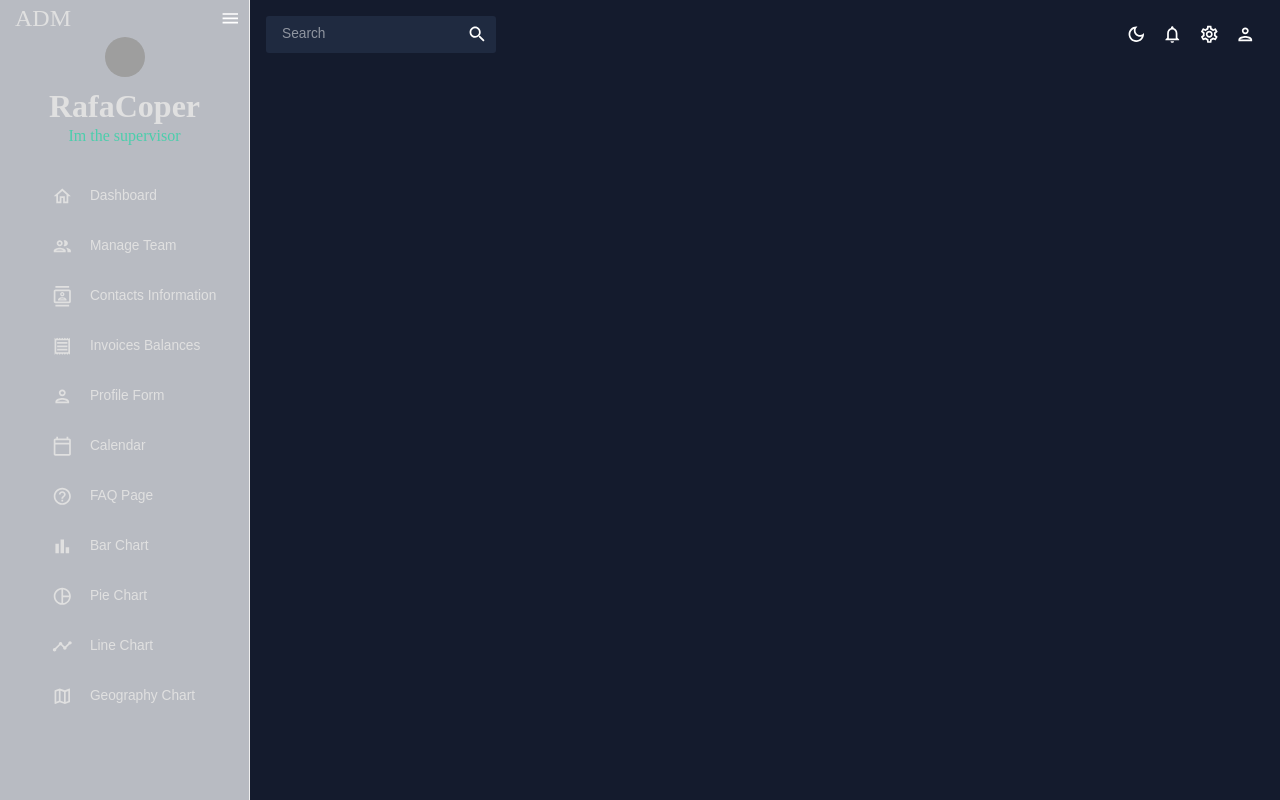
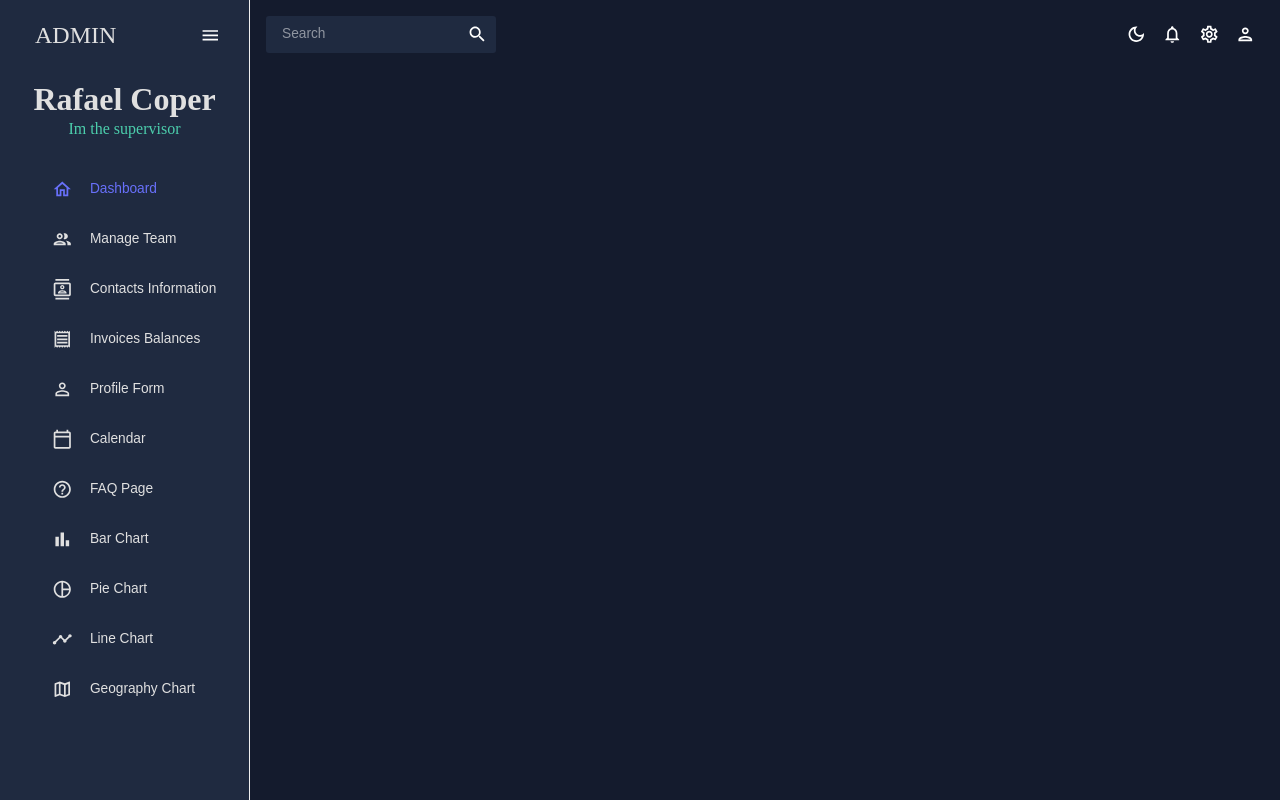
Before and after one commit to rafacoper/dashboard-pro, a React (Create React App) app: page / in a window 1280 px wide. Built offline with nearby package versions, Linux system fonts and the light colour scheme; grey boxes are pictures that could not be loaded.

Commit message:
Retirei foto do sidebar. Vai ficar sem por enquanto

```diff
--- a/src/components/CollapsedMenu.jsx
+++ /dev/null
@@ -1,26 +0,0 @@
-import { Box, IconButton, Typography, useTheme } from "@mui/material";
-import MenuOutlinedIcon from '@mui/icons-material/MenuOutlined';
-import { tokens } from "../theme";
-
-const CollapsedMenu = ({ setIsCollapsed }) => {
-  const theme = useTheme();
-  const colors = tokens(theme.palette.mode);
-
-  return (
-    <Box
-      display="flex"
-      justifyContent="space-between"
-      alignItems="center"
-      ml="15px"
-    >
-      <Typography variant="h3" color={colors.grey[100]}>
-        ADM
-      </Typography>
-      <IconButton onClick={() => setIsCollapsed((prev) => !prev)}>
-        <MenuOutlinedIcon />
-      </IconButton>
-    </Box>
-  );
-};
-
-export default CollapsedMenu;
--- a/src/components/ExpandedMenu.jsx
+++ /dev/null
@@ -1,36 +0,0 @@
-import { Box, Typography, useTheme } from "@mui/material";
-import Avatar from '@mui/material/Avatar';
-import { tokens } from "../theme";
-
-const ExpandedMenu = () => {
-  const theme = useTheme();
-  const colors = tokens(theme.palette.mode);
-
-  return (
-    <Box mb="25px">
-      <Box display="flex" justifyContent="center" alignItems="center">
-        <Avatar
-          alt="profile-user"
-          sx={{ width: 40, heigh: 40 }}
-          src={`../../public/assets/rfl-sprr.png`}
-          style={{ cursor: "pointer", borderRadius: "50%" }}
-        />
-      </Box>
-      <Box textAlign="center">
-        <Typography
-          variant="h2"
-          color={colors.grey[100]}
-          fontWeight="bold"
-          sx={{ m: "10px 0 0 0" }}
-        >
-          RafaCoper
-        </Typography>
-        <Typography variant="h5" color={colors.greenAccent[500]}>
-          Im the supervisor
-        </Typography>
-      </Box>
-    </Box>
-  );
-};
-
-export default ExpandedMenu;
--- a/src/scenes/global/Sidebar.jsx
+++ b/src/scenes/global/Sidebar.jsx
@@ -1,27 +1,34 @@
 import { useState } from "react";
-import { Sidebar, Menu } from "react-pro-sidebar";
-import { Box, useTheme } from "@mui/material";
-import HomeOutlinedIcon from '@mui/icons-material/HomeOutlined';
-import PeopleOutlinedIcon from '@mui/icons-material/PeopleOutlined';
-import ContactsOutlinedIcon from '@mui/icons-material/ContactsOutlined';
-import ReceiptOutlinedIcon from '@mui/icons-material/ReceiptOutlined';
-import PersonOutlinedIcon from '@mui/icons-material/PersonOutlined';
-import CalendarTodayOutlinedIcon from '@mui/icons-material/CalendarTodayOutlined';
-import HelpOutlineOutlinedIcon from '@mui/icons-material/HelpOutlineOutlined';
-import BarChartOutlinedIcon from '@mui/icons-material/BarChartOutlined';
-import PieChartOutlineOutlinedIcon from '@mui/icons-material/PieChartOutlineOutlined';
-import TimelineOutlinedIcon from '@mui/icons-material/TimelineOutlined';
-import MapOutlinedIcon from '@mui/icons-material/MapOutlined';
-import CollapsedMenu from "../../components/CollapsedMenu";
-import ExpandedMenu from "../../components/ExpandedMenu";
+import { Sidebar, Menu, sidebarClasses, menuClasses, MenuItem } from "react-pro-sidebar";
+import { Box, IconButton, Typography, useTheme } from "@mui/material";
+import HomeOutlinedIcon from "@mui/icons-material/HomeOutlined";
+import PeopleOutlinedIcon from "@mui/icons-material/PeopleOutlined";
+import ContactsOutlinedIcon from "@mui/icons-material/ContactsOutlined";
+import ReceiptOutlinedIcon from "@mui/icons-material/ReceiptOutlined";
+import PersonOutlinedIcon from "@mui/icons-material/PersonOutline";
+import CalendarTodayOutlinedIcon from "@mui/icons-material/CalendarTodayOutlined";
+import HelpOutlineOutlinedIcon from "@mui/icons-material/HelpOutlineOutlined";
+import BarChartOutlinedIcon from "@mui/icons-material/BarChartOutlined";
+import PieChartOutlineOutlinedIcon from "@mui/icons-material/PieChartOutlineOutlined";
+import TimelineOutlinedIcon from "@mui/icons-material/TimelineOutlined";
+import MapOutlinedIcon from "@mui/icons-material/MapOutlined";
+import MenuOutlinedIcon from '@mui/icons-material/MenuOutlined';
 import SideBarItem from "../../components/SideBarItem";
 import { tokens } from "../../theme";
 
 const menuItems = [
   { title: "Dashboard", to: "/", icon: <HomeOutlinedIcon /> },
   { title: "Manage Team", to: "/team", icon: <PeopleOutlinedIcon /> },
-  { title: "Contacts Information", to: "/contacts", icon: <ContactsOutlinedIcon /> },
-  { title: "Invoices Balances", to: "/invoices", icon: <ReceiptOutlinedIcon /> },
+  {
+    title: "Contacts Information",
+    to: "/contacts",
+    icon: <ContactsOutlinedIcon />,
+  },
+  {
+    title: "Invoices Balances",
+    to: "/invoices",
+    icon: <ReceiptOutlinedIcon />,
+  },
   { title: "Profile Form", to: "/form", icon: <PersonOutlinedIcon /> },
   { title: "Calendar", to: "/calendar", icon: <CalendarTodayOutlinedIcon /> },
   { title: "FAQ Page", to: "/faq", icon: <HelpOutlineOutlinedIcon /> },
@@ -40,25 +47,61 @@ const MySidebar = () => {
   return (
     <Sidebar
       collapsed={isCollapsed}
-        style={{
-          backgroundColor: colors.primary[400],
-          "& .pro-icon-wrapper": {
+      rootStyles={{
+        [`.${sidebarClasses.container}`]: {
+          backgroundColor: `${colors.primary[400]}`,
+        },
+        [`.${menuClasses.active}`]: {
+          color: "#6870fa !important",
+        },
+        [`.${menuClasses.button}:hover`]: {
+          color: "#868dfb !important",
           backgroundColor: "transparent !important",
-          },
-          "& .pro-inner-item": {
-            padding: "5px 35px 5px 20px !important",
-          },
-          "& .pro-inner-item:hover": {
-            color: "#868dfb !important",
-          },
-          "& .pro-menu-item.active": {
-            color: "#6870fa !important",
         },
       }}
     >
       <Menu iconShape="square">
-          <CollapsedMenu setIsCollapsed={setIsCollapsed} />
-          {!isCollapsed && <ExpandedMenu />}
+        <MenuItem
+          onClick={() => setIsCollapsed(!isCollapsed)}
+          icon={isCollapsed ? <MenuOutlinedIcon /> : undefined}
+          style={{
+            margin: "10px 0 20px 0",
+            color: colors.grey[100],
+          }}
+        >
+          {!isCollapsed && (
+            <Box
+              display="flex"
+              justifyContent="space-between"
+              alignItems="center"
+              ml="15px"
+            >
+              <Typography variant="h3" color={colors.grey[100]}>
+                ADMIN
+              </Typography>
+              <IconButton onClick={() => setIsCollapsed(!isCollapsed)}>
+                <MenuOutlinedIcon />
+              </IconButton>
+            </Box>
+            )}
+        </MenuItem>
+          {!isCollapsed && (
+            <Box mb="25px">
+              <Box textAlign="center">
+                <Typography
+                  variant="h2"
+                  color={colors.grey[100]}
+                  fontWeight="bold"
+                  sx={{ m: "10px 0 0 0" }}
+                >
+                 Rafael Coper
+                </Typography>
+                <Typography variant="h5" color={colors.greenAccent[500]}>
+                  Im the supervisor
+                </Typography>
+              </Box>
+            </Box>
+          )}
         <Box paddingLeft={isCollapsed ? undefined : "10%"}>
           {menuItems.map((item, index) => (
             <SideBarItem
```
Lines whose indentation alone changed are shown as unchanged.
